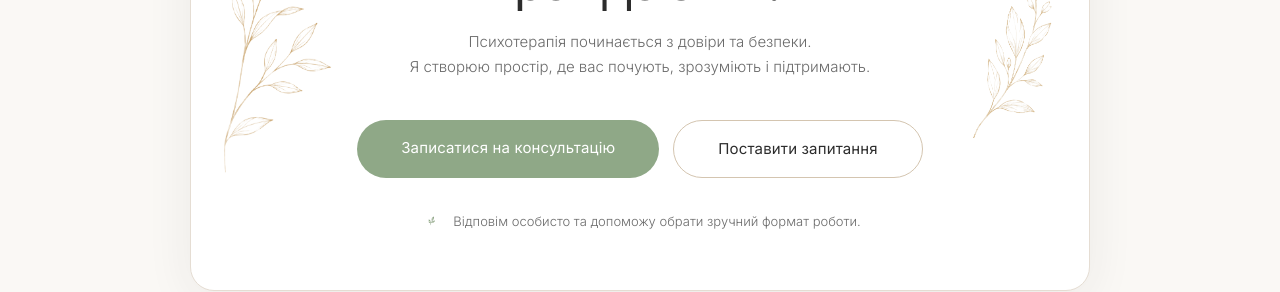
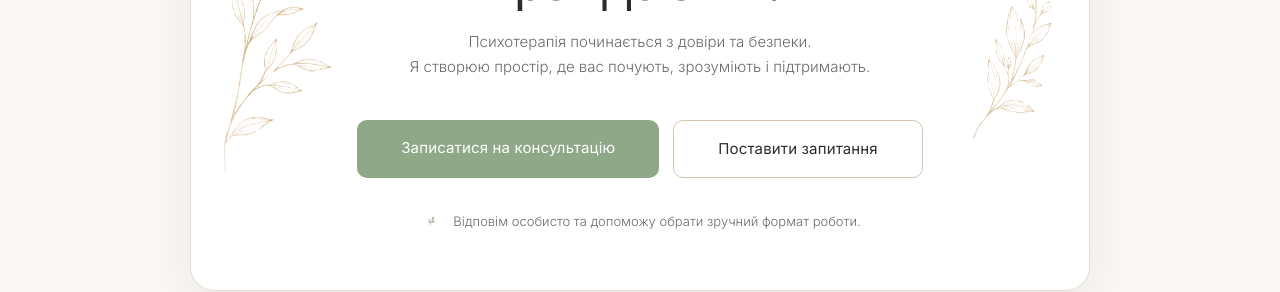
Before and after one commit to danylonahorniuk/psychologist-landing, a Next.js app: page / in a window 1280 px wide. Shown: the part 7240-7532 px from the top of the page. Built offline with nearby package versions, Linux system fonts and the light colour scheme.

Commit message:
feat: change CTA buttons to rectangular shape

```diff
--- a/components/Contact.tsx
+++ b/components/Contact.tsx
@@ -85,7 +85,7 @@ export default function Contact() {
                   background: "var(--sage)",
                   color: "#fff",
                   padding: "16px 44px",
-                  borderRadius: "60px",
+                  borderRadius: "10px",
                   fontSize: "15px",
                   fontWeight: 400,
                   textDecoration: "none",
@@ -98,7 +98,7 @@ export default function Contact() {
                   background: "transparent",
                   color: "var(--text)",
                   padding: "16px 44px",
-                  borderRadius: "60px",
+                  borderRadius: "10px",
                   fontSize: "15px",
                   fontWeight: 400,
                   textDecoration: "none",
```
